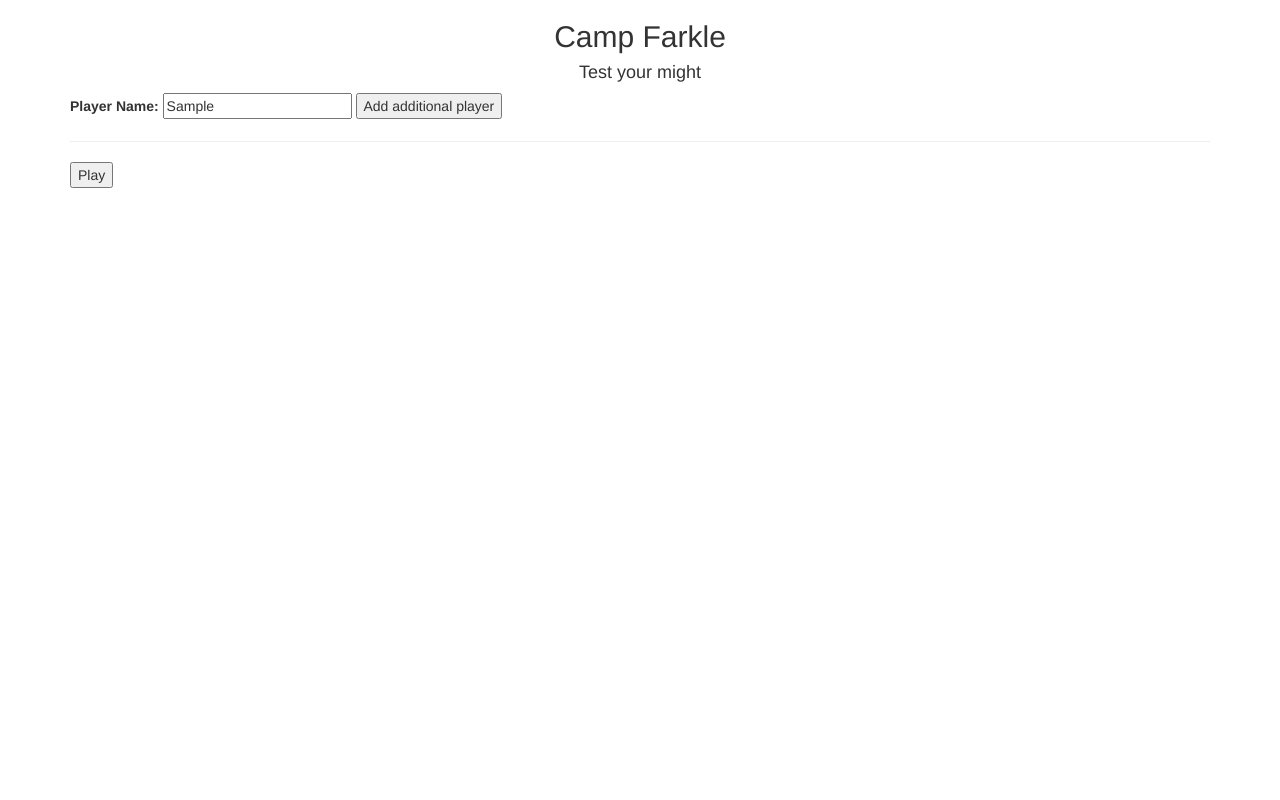
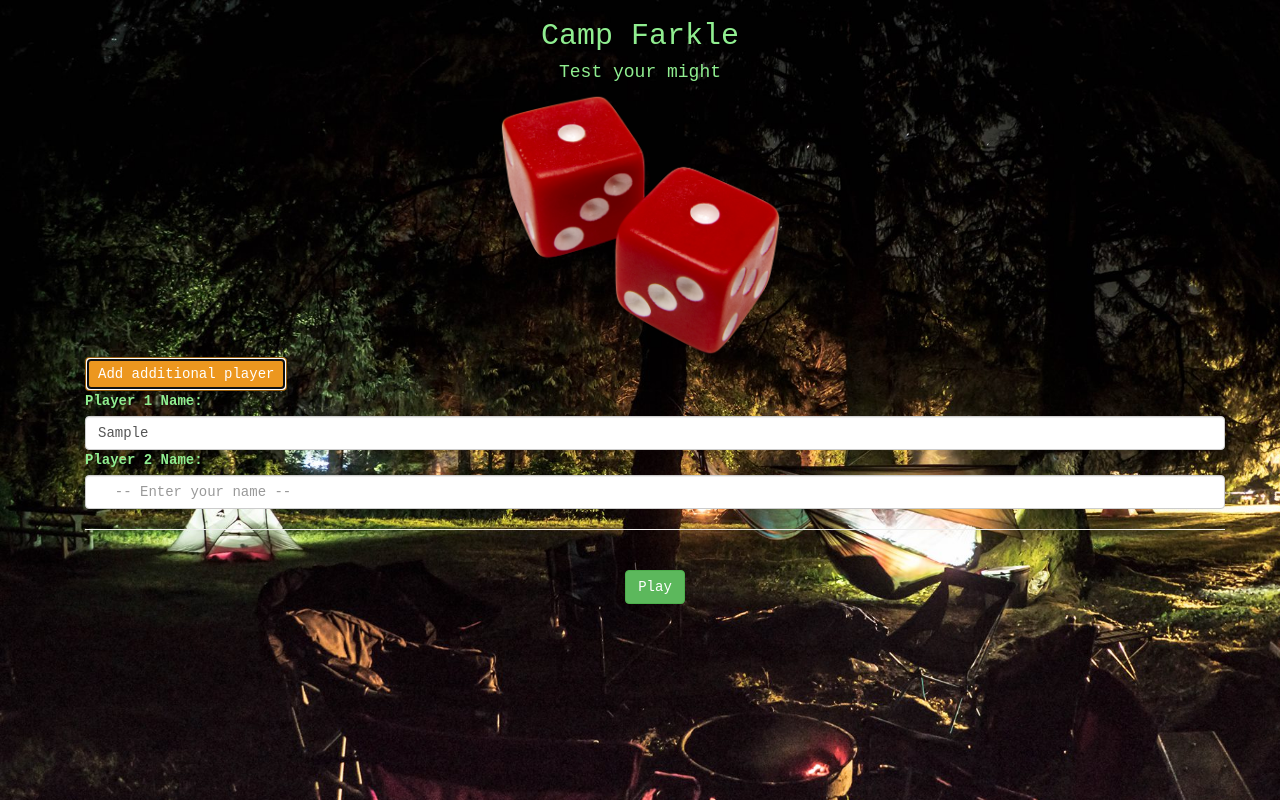
Before and after one commit to jtf86/farkle, a plain HTML site: page index.html in a window 1280 px wide. Both pictures are taken after typing "Sample" into the empty fields and a click on the button "Add additional player". Shown: the top 800 px of the page. Drawn offline with nearby package versions, Linux system fonts and the light colour scheme.

Commit message:
add multiple user option

```diff
--- a/css/styles.css
+++ b/css/styles.css
@@ -0,0 +1,19 @@
+body {
+    background-color: grey;
+    background-image: url("../img/campsite.jpg");
+    background-size: cover;
+    font-family: monospace;
+}
+.maxplayers {
+    display: none;
+}
+.header {
+    color: lightgreen;
+}
+.header-dice {
+    width: 25%;
+}
+.signup {
+    color: lightgreen;
+    height: 600px;
+}
--- a/index.html
+++ b/index.html
@@ -4,23 +4,34 @@
     <meta charset="utf-8">
     <title>Camp Farkle</title>
     <script type="text/javascript" src="https://code.jquery.com/jquery-2.2.4.js"></script>
-        <script type="text/javascript" src="/js/scripts.js"></script>
+    <script type="text/javascript" src="js/scripts.js"></script>
     <link rel="stylesheet" href="https://maxcdn.bootstrapcdn.com/bootstrap/3.3.7/css/bootstrap.min.css">
-        <link rel="stylesheet" href="/css/styles.css">
+    <link rel="stylesheet" href="css/styles.css">
 </head>
 <body>
     <div class="container">
         <div class="text-center header">
             <h2>Camp Farkle</h2>
             <h4>Test your might</h4>
+            <img class="header-dice" src="img/dice.png" alt="playing dice">
         </div>
-            <div class="signup">
-                <form class="newplayer" id="player1">
-                    <label for="player1name">Player Name:</label>
-                    <input type="text" name="player1name" placeholder="  -- Enter your name --">
-                    <button type="button" id="addplayer">Add additional player</button>
+        <div class="maxplayers">
+            <h4 class="text-center text-danger">You have added the maximum number of players</h4>
+        </div>
+        <div class="signup container" id="playerlist">
+            <form class="newplayer">
+
+                <button type="button" class="btn btn-warning" id="addplayer">Add additional player</button>
+                <br>
+                <label for="player1name">Player 1 Name:</label>
+                <input class="form-control"type="text" name="player1name" id="player1names"placeholder="  -- Enter your name --">
+<!-- ADD HERE -->
                 <hr>
-                    <button type="submit" id="playbutton">Play</button>
+                <br>
+                <div class="text-center">
+                    <button type="submit" class="btn btn-success" id="playbutton">Play</button>
+                </div>
+
             </form>
         </div>
     </div>
--- a/js/scripts.js
+++ b/js/scripts.js
@@ -0,0 +1,14 @@
+var numberOfPlayers = 1;
+
+$(document).ready(function() {
+    $("#addplayer").click(function() {
+        numberOfPlayers++;
+        if (numberOfPlayers <= 6) {
+            $("div#playerlist form input").last().after(
+                "<label for='player"+numberOfPlayers+"name'>Player "+numberOfPlayers+" Name:</label><input class='form-control'type='text' id='player"+numberOfPlayers+"name'name='player"+numberOfPlayers+"name' placeholder='  -- Enter your name --'>"
+            )
+        } else {
+            $(".maxplayers").show();
+        }
+    })
+})
```
Also changed, not shown: img/campsite.jpg (added), img/dice.png (added). Lines whose indentation alone changed are shown as unchanged.
